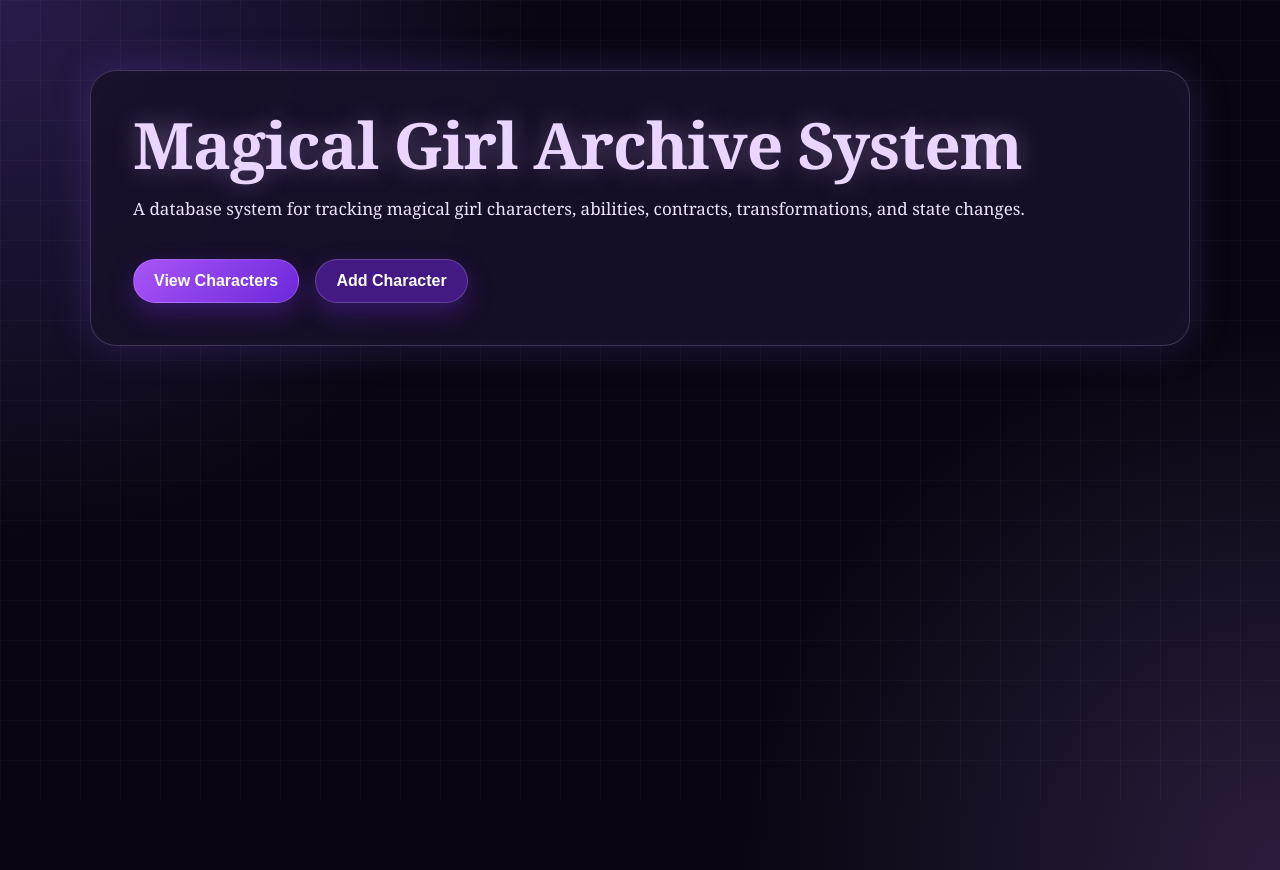
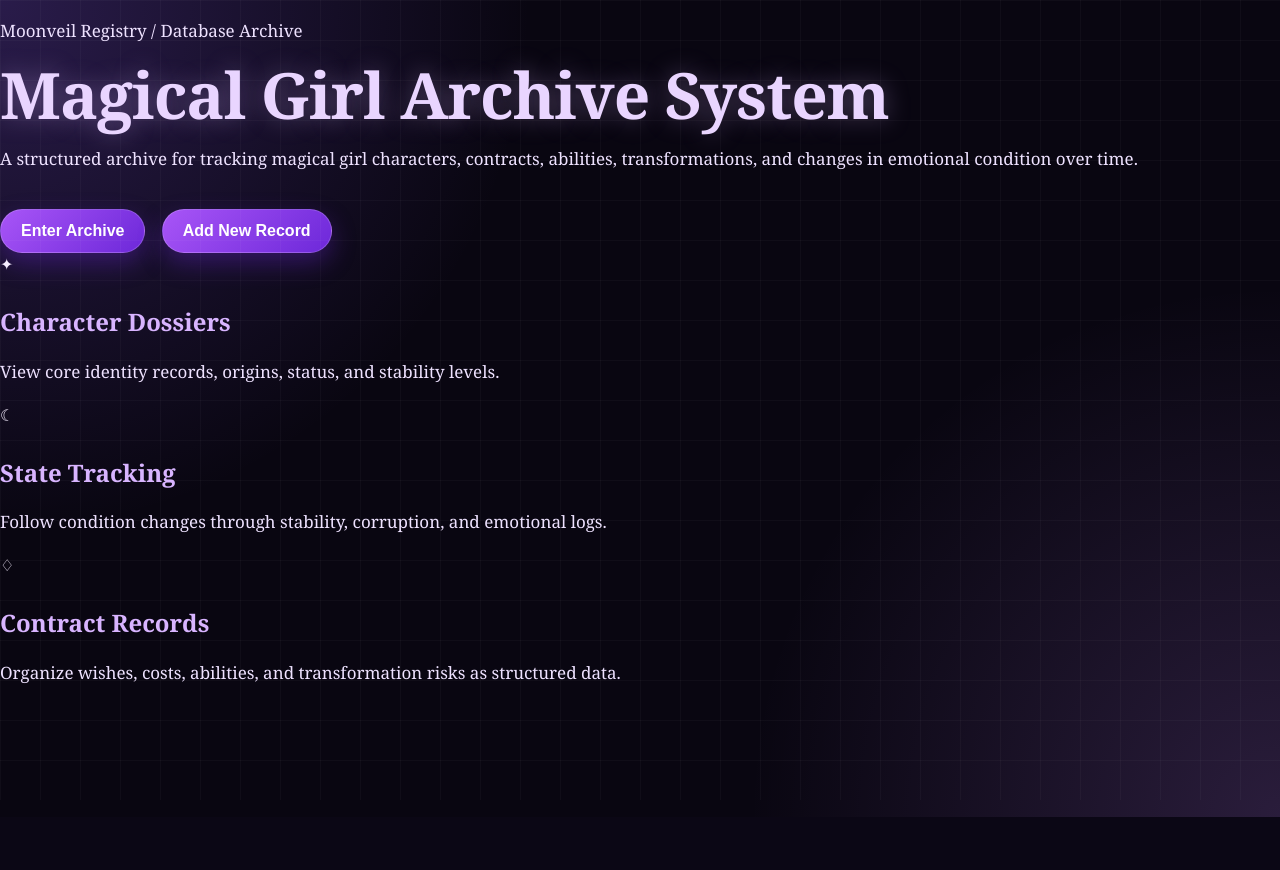
Before and after one commit to LKW000/Magical-Girl-Archive-System, a Flask app: page / in a window 1280 px wide. After the commit the page ends 817 px from the top, so only its background shows below. Run offline with Flask 3, Linux system fonts and the light colour scheme.

Commit message:
Upgrading

```diff
--- a/templates/index.html
+++ b/templates/index.html
@@ -1,4 +1,3 @@
-
 <!DOCTYPE html>
 <html>
 <head>
@@ -6,12 +5,42 @@
     <link rel="stylesheet" href="{{ url_for('static', filename='style.css') }}">
 </head>
 <body>
-    <div class="container">
-        <h1>Magical Girl Archive System</h1>
-        <p>A database system for tracking magical girl characters, abilities, contracts, transformations, and state changes.</p>
+    <main class="archive-shell">
+        <section class="hero-panel">
+            <p class="eyebrow">Moonveil Registry / Database Archive</p>
 
-        <a class="button" href="/characters">View Characters</a>
-        <a class="button secondary" href="/add-character">Add Character</a>
-    </div>
+            <h1>Magical Girl Archive System</h1>
+
+            <p class="hero-text">
+                A structured archive for tracking magical girl characters, contracts,
+                abilities, transformations, and changes in emotional condition over time.
+            </p>
+
+            <div class="hero-actions">
+                <a class="button" href="/characters">Enter Archive</a>
+                <a class="button ghost" href="/add-character">Add New Record</a>
+            </div>
+        </section>
+
+        <section class="archive-overview">
+            <div class="info-card">
+                <span class="symbol">✦</span>
+                <h2>Character Dossiers</h2>
+                <p>View core identity records, origins, status, and stability levels.</p>
+            </div>
+
+            <div class="info-card">
+                <span class="symbol">☾</span>
+                <h2>State Tracking</h2>
+                <p>Follow condition changes through stability, corruption, and emotional logs.</p>
+            </div>
+
+            <div class="info-card">
+                <span class="symbol">♢</span>
+                <h2>Contract Records</h2>
+                <p>Organize wishes, costs, abilities, and transformation risks as structured data.</p>
+            </div>
+        </section>
+    </main>
 </body>
 </html>
```
